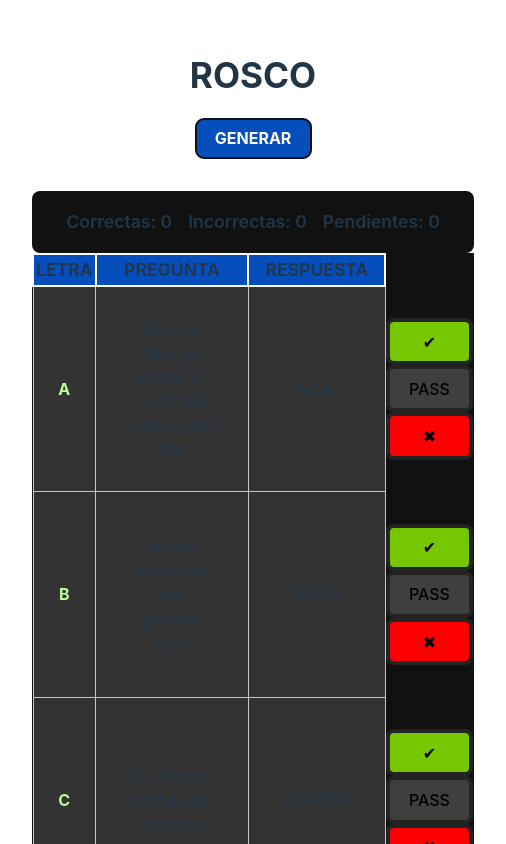
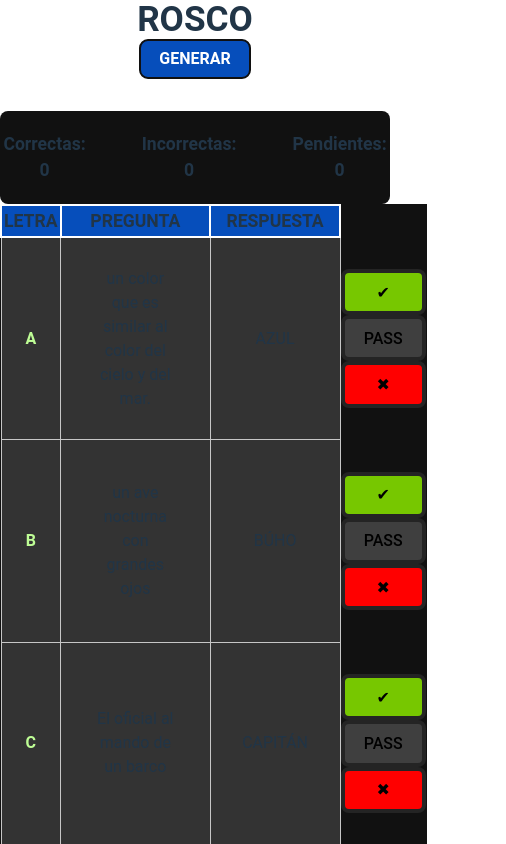
Before and after one commit to pa-ku/Rosco, a React (Vite) app: page / in a window 390 px wide. Both pictures are taken after a click on the button "GENERAR". Shown: the top 844 px of the page, 506 px wide, since content can reach past the window. Built offline with nearby package versions, Linux system fonts and the light colour scheme.

Commit message:
update ui mobile

```diff
--- a/src/App.css
+++ b/src/App.css
@@ -1,7 +1,7 @@
 #root {
-  max-width: 1280px;
+  max-width: 100%;
   margin: 0 auto;
-  padding: 2rem;
+
   text-align: center;
 }
 
@@ -17,26 +17,3 @@
 .logo.react:hover {
   filter: drop-shadow(0 0 2em #61dafbaa);
 }
-
-@keyframes logo-spin {
-  from {
-    transform: rotate(0deg);
-  }
-  to {
-    transform: rotate(360deg);
-  }
-}
-
-@media (prefers-reduced-motion: no-preference) {
-  a:nth-of-type(2) .logo {
-    animation: logo-spin infinite 20s linear;
-  }
-}
-
-.card {
-  padding: 2em;
-}
-
-.read-the-docs {
-  color: #888;
-}
--- a/src/components/Table.jsx
+++ b/src/components/Table.jsx
@@ -26,6 +26,7 @@ function start(){
        { rollStatus  === true  &&
 
        <>
+       <Wrapper>
        <CtnInfo>
         <TxtInfo>Correctas: {rightAnswers}</TxtInfo>
         <TxtInfo>Incorrectas: {wrongAnswers}</TxtInfo>
@@ -44,6 +45,7 @@ function start(){
         <Row letter={"e"} ask={E[roll].significado} answer={E[roll].palabra} />
         <Row letter={"f"} ask={F[roll].significado} answer={F[roll].palabra} />
         </Tabl>
+        </Wrapper>
        </>
         }
 
@@ -53,6 +55,15 @@ function start(){
     </>
   );
 }
+
+
+const Wrapper = styled.div`
+width: 100%;
+display: flex;
+align-items: center;
+justify-content: center;
+flex-direction: column;
+`
 
 const Button = styled.button`
   margin-bottom: 2em;
@@ -82,6 +93,7 @@ const CtnInfo = styled.div`
 const TxtInfo = styled.p`
   font-weight: 600;
   font-size: 1.1em;
+  padding: 20px;
 `;
 
 const FirstRow = styled.td`
--- a/src/index.css
+++ b/src/index.css
@@ -12,6 +12,12 @@
   -webkit-font-smoothing: antialiased;
   -moz-osx-font-smoothing: grayscale;
   -webkit-text-size-adjust: 100%;
+}
+
+*, *::before, *::after {
+ box-sizing: border-box;
+font-family:'Roboto', sans-serif;
+margin:0;
 }
 
 a {
```
